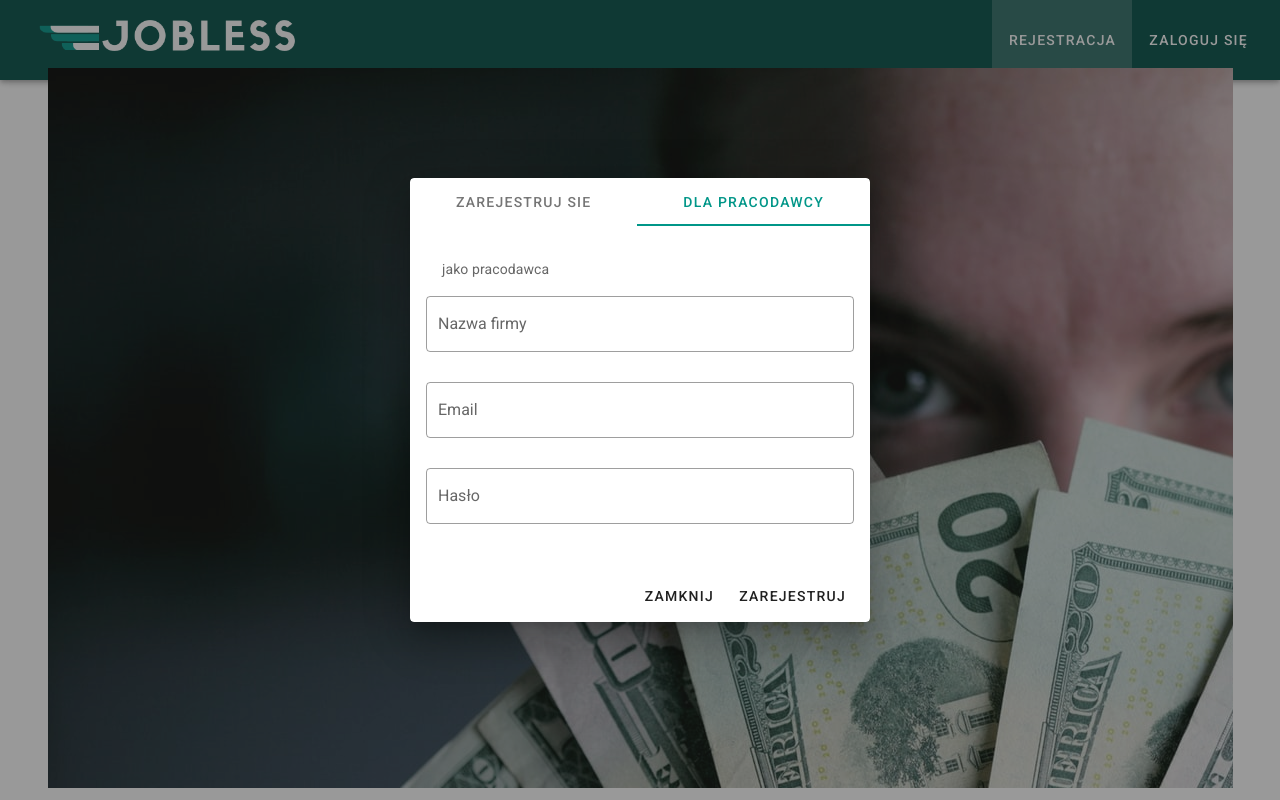
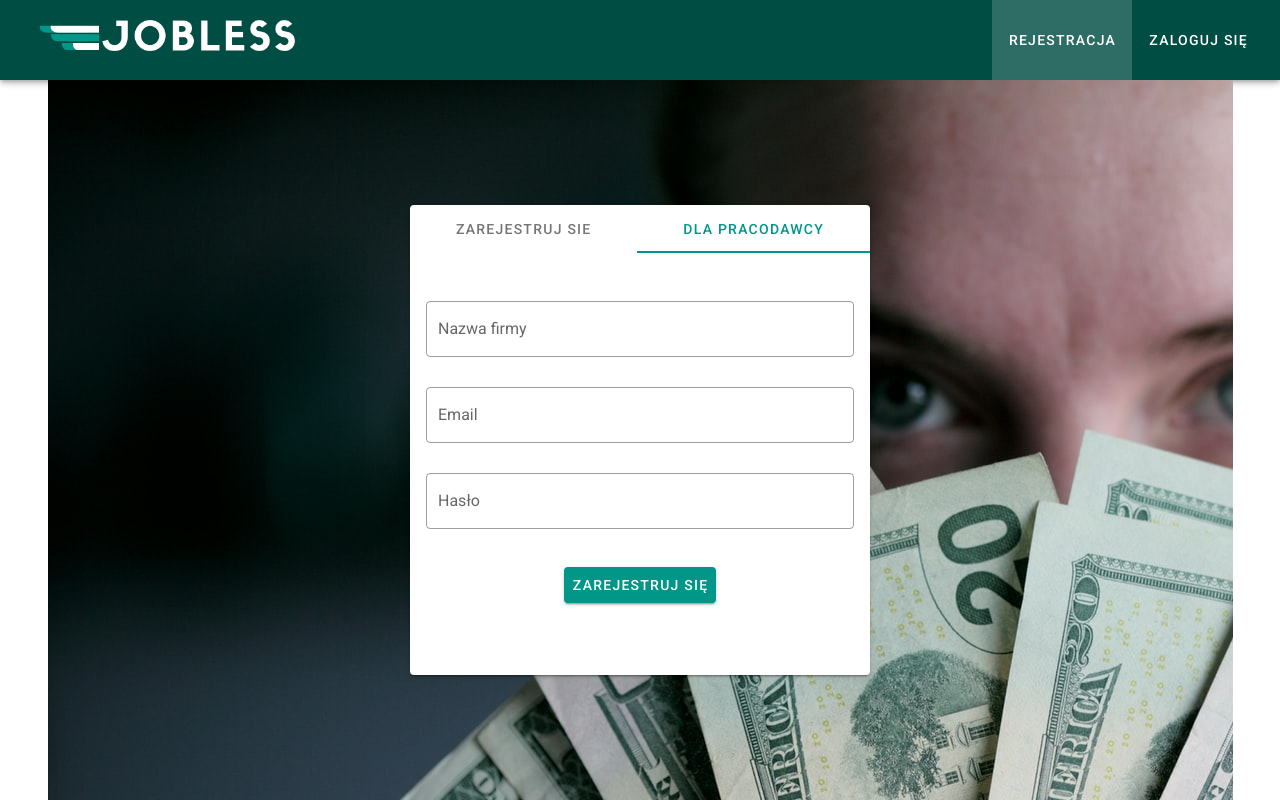
Before and after one commit to mateusz5564/jobless, a Vue app: page /rejestracja in a window 1280 px wide. Both pictures are taken after a click on the tab "DLA PRACODAWCY". Built offline with nearby package versions, Linux system fonts and the light colour scheme.

Commit message:
poprawka layoutu rejestracji

```diff
--- a/src/components/auth/Register.vue
+++ b/src/components/auth/Register.vue
@@ -1,94 +1,54 @@
 <template>
-  <div class="register">
-    <v-row justify="center">
-      <v-dialog v-model="dialog" persistent max-width="460px">
-        <v-card>
-
-<v-tabs
-      v-model="tab"
-      background-color="transparent"
-      grow
-      color="teal"
-    >
-      <v-tab>
-        zarejestruj sie
-      </v-tab>
-      <v-tab>
-        dla pracodawcy
-      </v-tab>
+  <div class="register d-flex align-center justify-center flex-column">
+    <v-card class="mx-auto" min-width="460px" min-height="470px">
+      <v-tabs v-model="tab" background-color="transparent" grow color="teal">
+        <v-tab>zarejestruj sie</v-tab>
+        <v-tab>dla pracodawcy</v-tab>
       </v-tabs>
 
       <v-tabs-items v-model="tab">
-      <v-tab-item
-      >
-        <v-card class="ma-4" flat>
-          <v-card-text>jako pracownik</v-card-text>
-          <v-text-field
-            label="Email"
-            outlined
-            color="teal"
-          ></v-text-field>
-          <v-text-field
-            label="Hasło"
-            outlined
-            color="teal"
-          ></v-text-field>
+        <!-- PRACOWNIK -->
+        <v-tab-item>
+          <v-card class="ma-4 mt-12" flat>
+            <v-text-field label="Email" outlined color="teal"></v-text-field>
+            <v-text-field label="Hasło" outlined color="teal"></v-text-field>
+            <v-card-actions class="d-flex align-center justify-center mb-12">
+              <v-btn dark color="teal" @click="register">Zarejestruj się</v-btn>
+            </v-card-actions>
           </v-card>
         </v-tab-item>
 
-      <v-tab-item
-      >
-        <v-card class="ma-4" flat>
-          <v-card-text>jako pracodawca</v-card-text>
-          <v-text-field
-            label="Nazwa firmy"
-            outlined
-            color="teal"
-          ></v-text-field>
-          <v-text-field
-            label="Email"
-            outlined
-            color="teal"
-          ></v-text-field>
-          <v-text-field
-            label="Hasło"
-            outlined
-            color="teal"
-          ></v-text-field>
+        <!-- PRACODAWCA -->
+        <v-tab-item>
+          <v-card class="ma-4 mt-12" flat>
+            <v-text-field label="Nazwa firmy" outlined color="teal"></v-text-field>
+            <v-text-field label="Email" outlined color="teal"></v-text-field>
+            <v-text-field label="Hasło" outlined color="teal"></v-text-field>
+            <v-card-actions class="d-flex align-center justify-center mb-12">
+              <v-btn dark color="teal" @click="register">Zarejestruj się</v-btn>
+            </v-card-actions>
           </v-card>
         </v-tab-item>
       </v-tabs-items>
-
-          <v-card-actions>
-            <v-spacer></v-spacer>
-            <v-btn text @click="onClose">Zamknij</v-btn>
-            <v-btn text @click="register">Zarejestruj</v-btn>
-          </v-card-actions>
     </v-card>
-      </v-dialog>
-    </v-row>
   </div>
 </template>
 
 <script>
 export default {
-  data(){
+  data() {
     return {
-      dialog: true,
       tab: null
-    }
+    };
   },
   methods: {
-    onClose(){
-      this.dialog = false
-      this.$router.go(-1)
-
+    onClose() {
+      this.dialog = false;
+      this.$router.go(-1);
     },
-    register(){
-
+    register() {}
   }
-  }
-}
+};
 </script>
 
 <style>
```
Lines whose indentation alone changed are shown as unchanged.
